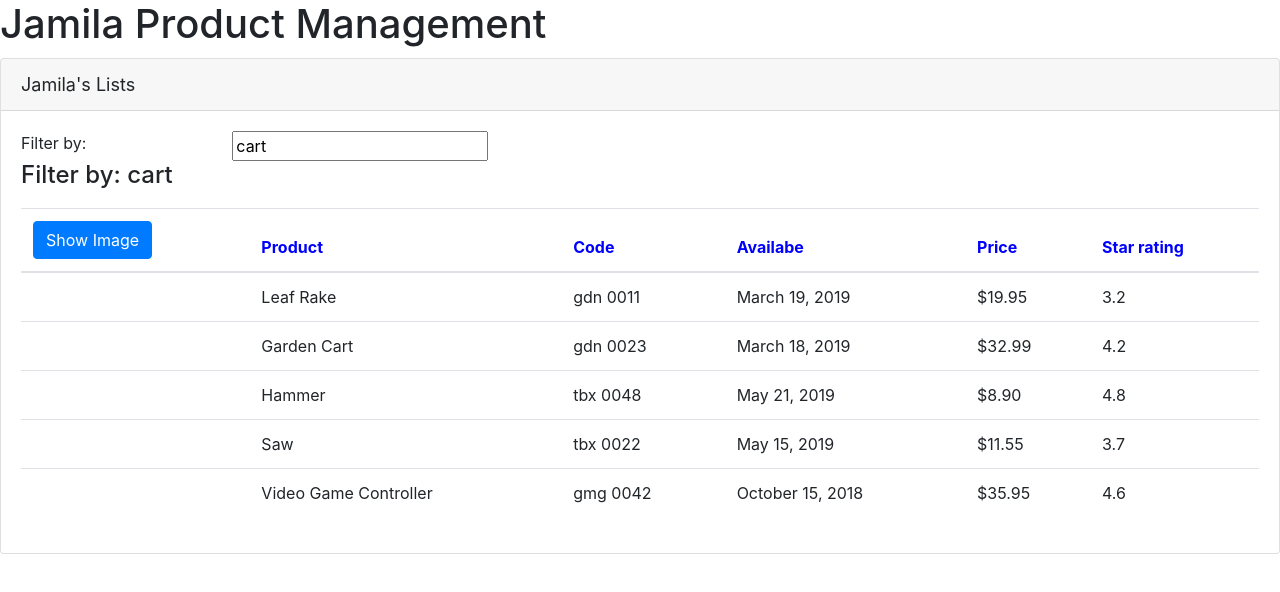
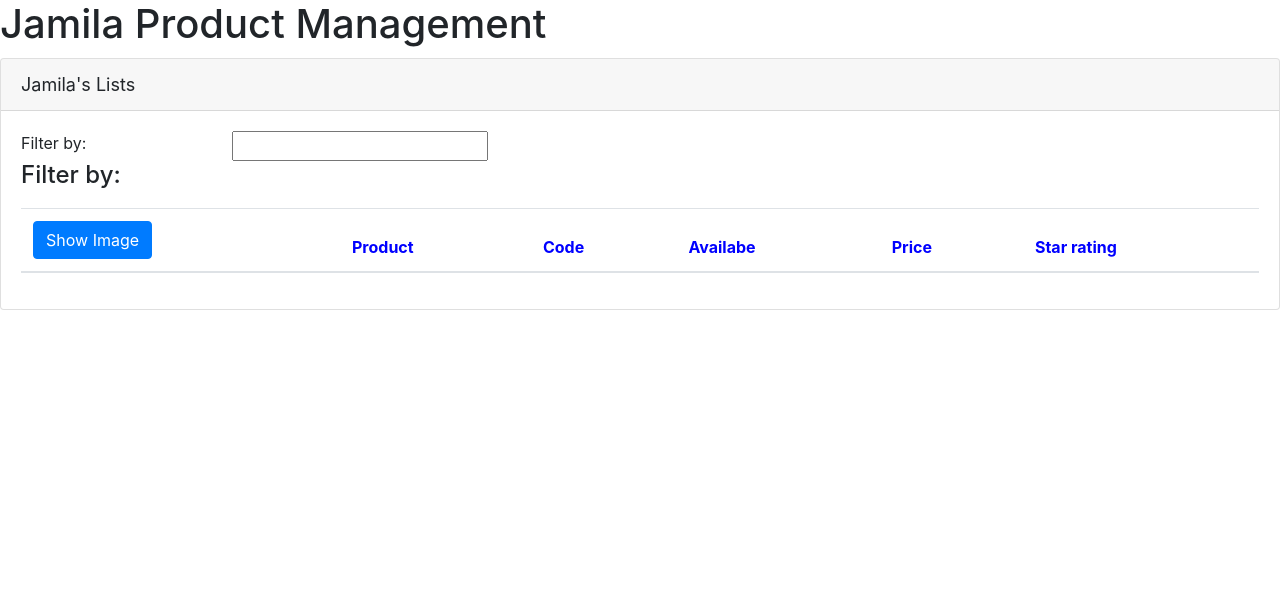
Before and after one commit to achingachris/angular-getting-started, an Angular app: page / in a window 1280 px wide. Shown: the top 592 px of the page. Built offline with nearby package versions, Linux system fonts and the light colour scheme.

Commit message:
nested comp

```diff
--- a/src/app/products/product-list.component.html
+++ b/src/app/products/product-list.component.html
@@ -31,7 +31,7 @@
           </tr>
         </thead>
         <tbody>
-          <tr *ngFor="let products of products">
+          <tr *ngFor="let products of filteredProducts">
             <td>
               <img
                 *ngIf="showImage"
--- a/src/app/products/product-list.component.ts
+++ b/src/app/products/product-list.component.ts
@@ -11,7 +11,17 @@
   imageWidth: number = 50;
   imageMargin: number = 2;
   showImage: boolean = false;
-  listFilter: string = 'cart';
+
+  _listFilter: string;
+  get listFilter(): string {
+    return this._listFilter;
+  }
+  set listFilter(value: string) {
+    this._listFilter = value;
+    this.filteredProducts = this.listFilter ? this.performFilter(this.listFilter) : this.products;
+  }
+  filteredProducts: Iproduct[] = [];
+
   products: Iproduct[] =[
     {
       "productId": 1,
@@ -64,6 +74,18 @@
       "imageUrl": "assets/images/xbox-controller.png"
     }
   ];
+
+  constrictor() {
+    this.filteredProducts = this.products;
+    this._listFilter = 'cart';
+  }
+
+  performFilter(filterBy: string): Iproduct[] {
+    filterBy = filterBy.toLocaleLowerCase();
+    return this.products.filter((product: Iproduct) =>
+      product.productName.toLocaleLowerCase().indexOf(filterBy) !== -1);
+  }
+
   toggleImage(): void {
     this.showImage = !this.showImage;
   }
```
